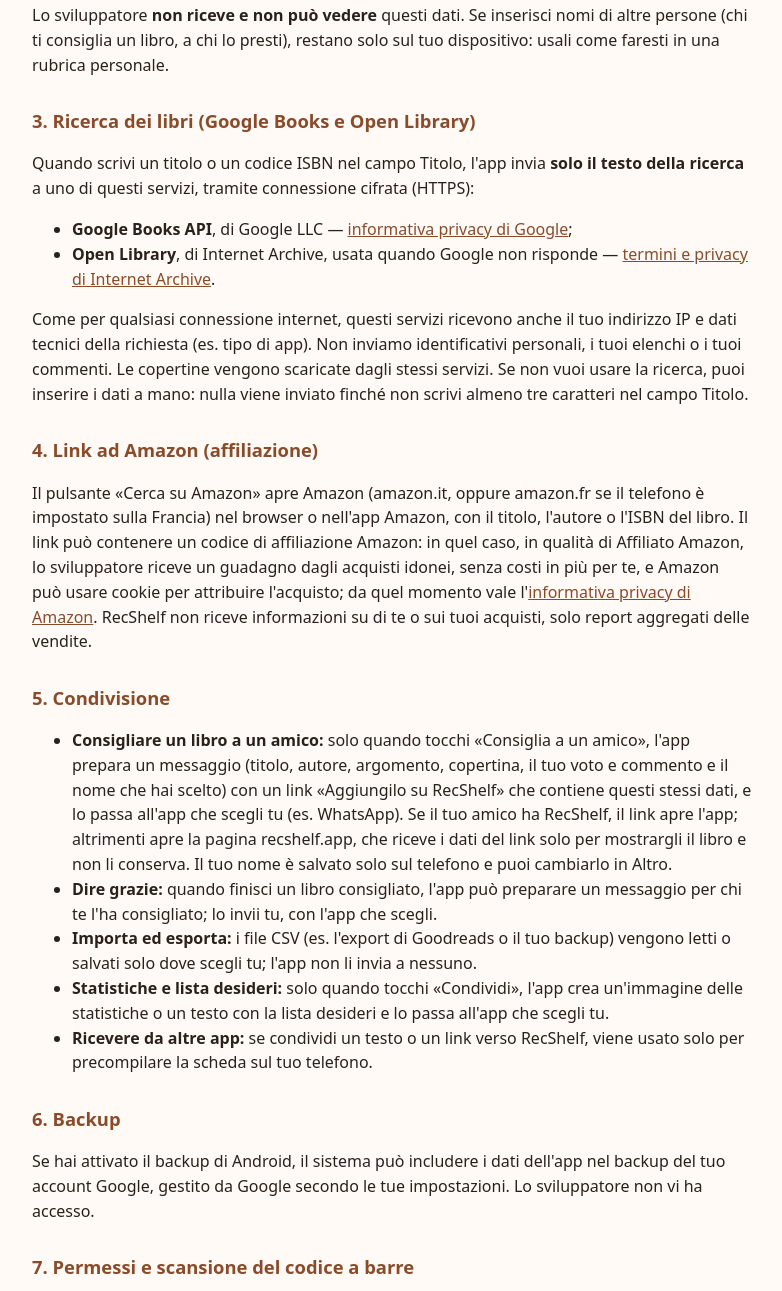
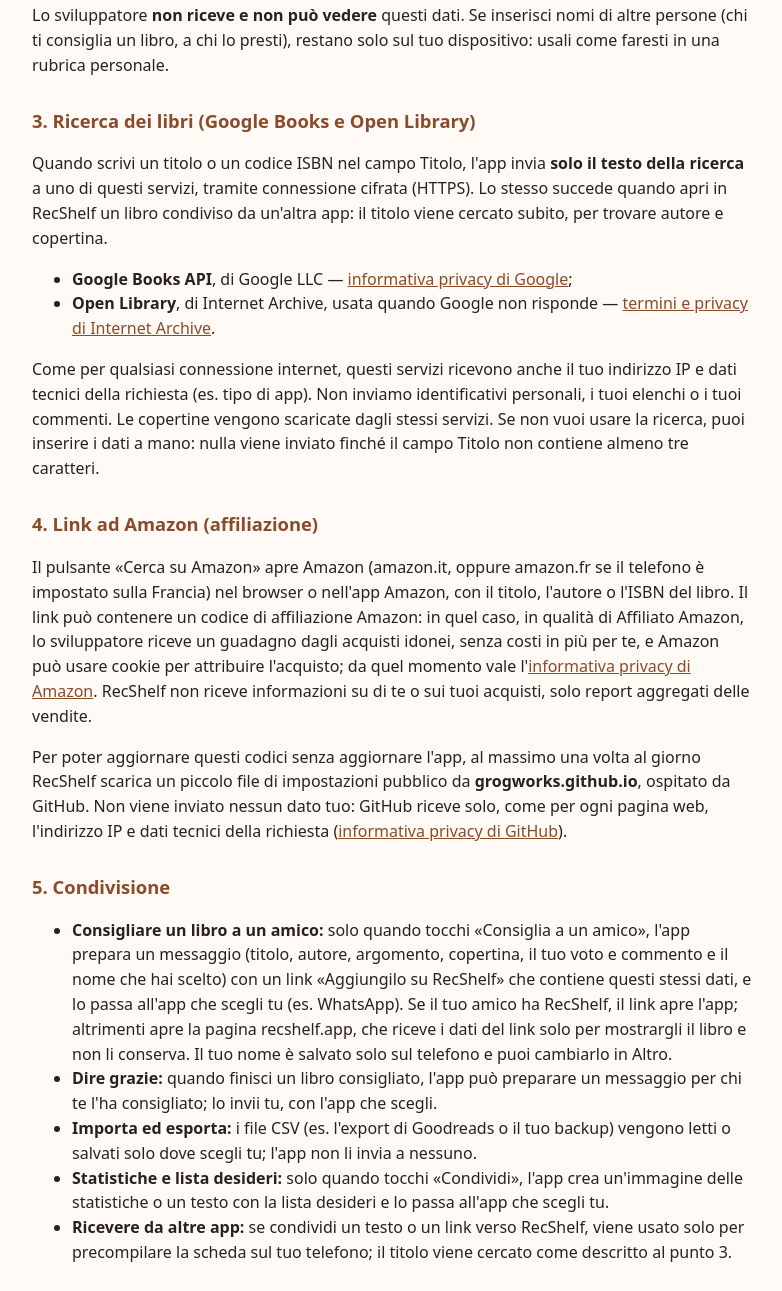
Before and after one commit to Grogworks/grogworks.github.io, a plain HTML site: page recshelf/it/privacy.html in a window 1280 px wide. Shown: the part 728-2019 px from the top of the page, without its empty margins (248-1030 px from the left). Drawn offline with Linux system fonts and the light colour scheme.

Commit message:
Informativa privacy: ricerca dei libri condivisi e file di impostazioni

```diff
--- a/recshelf/it/privacy.html
+++ b/recshelf/it/privacy.html
@@ -57,7 +57,8 @@ dell'app sul tuo telefono:</p>
 
 <h2>3. Ricerca dei libri (Google Books e Open Library)</h2>
 <p>Quando scrivi un titolo o un codice ISBN nel campo Titolo, l'app invia <strong>solo il testo della ricerca</strong>
-a uno di questi servizi, tramite connessione cifrata (HTTPS):</p>
+a uno di questi servizi, tramite connessione cifrata (HTTPS). Lo stesso succede quando apri in RecShelf un libro
+condiviso da un'altra app: il titolo viene cercato subito, per trovare autore e copertina.</p>
 <ul>
   <li><strong>Google Books API</strong>, di Google LLC —
       <a href="https://policies.google.com/privacy">informativa privacy di Google</a>;</li>
@@ -67,14 +68,18 @@ a uno di questi servizi, tramite connessione cifrata (HTTPS):</p>
 <p>Come per qualsiasi connessione internet, questi servizi ricevono anche il tuo indirizzo IP e dati tecnici
 della richiesta (es. tipo di app). Non inviamo identificativi personali, i tuoi elenchi o i tuoi commenti.
 Le copertine vengono scaricate dagli stessi servizi. Se non vuoi usare la ricerca, puoi inserire i dati a mano:
-nulla viene inviato finché non scrivi almeno tre caratteri nel campo Titolo.</p>
+nulla viene inviato finché il campo Titolo non contiene almeno tre caratteri.</p>
 
 <h2>4. Link ad Amazon (affiliazione)</h2>
 <p>Il pulsante «Cerca su Amazon» apre Amazon (amazon.it, oppure amazon.fr se il telefono è impostato sulla Francia)
 nel browser o nell'app Amazon, con il titolo, l'autore o l'ISBN del libro. Il link può contenere un codice di affiliazione Amazon: in quel caso, in qualità di Affiliato Amazon,
 lo sviluppatore riceve un guadagno dagli acquisti idonei, senza costi in più per te, e Amazon può usare cookie per attribuire l'acquisto; da quel momento vale
-l'<a href="https://www.amazon.com/privacy">informativa privacy di Amazon</a>. RecShelf non riceve informazioni
+l'<a href="https://www.amazon.it/privacy">informativa privacy di Amazon</a>. RecShelf non riceve informazioni
 su di te o sui tuoi acquisti, solo report aggregati delle vendite.</p>
+<p>Per poter aggiornare questi codici senza aggiornare l'app, al massimo una volta al giorno RecShelf scarica un piccolo
+file di impostazioni pubblico da <strong>grogworks.github.io</strong>, ospitato da GitHub. Non viene inviato nessun dato tuo:
+GitHub riceve solo, come per ogni pagina web, l'indirizzo IP e dati tecnici della richiesta
+(<a href="https://docs.github.com/site-policy/privacy-policies/github-general-privacy-statement">informativa privacy di GitHub</a>).</p>
 
 <h2>5. Condivisione</h2>
 <ul>
@@ -90,7 +95,7 @@ su di te o sui tuoi acquisti, solo report aggregati delle vendite.</p>
   <li><strong>Statistiche e lista desideri:</strong> solo quando tocchi «Condividi», l'app crea un'immagine
       delle statistiche o un testo con la lista desideri e lo passa all'app che scegli tu.</li>
   <li><strong>Ricevere da altre app:</strong> se condividi un testo o un link verso RecShelf,
-      viene usato solo per precompilare la scheda sul tuo telefono.</li>
+      viene usato solo per precompilare la scheda sul tuo telefono; il titolo viene cercato come descritto al punto 3.</li>
 </ul>
 
 <h2>6. Backup</h2>
```
